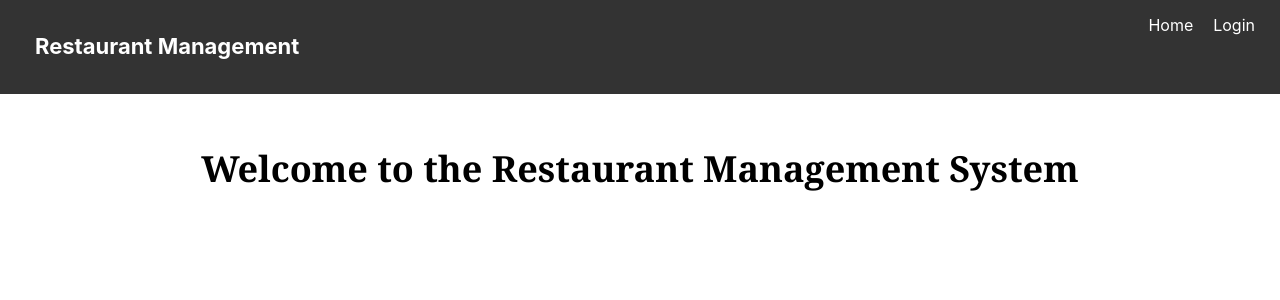
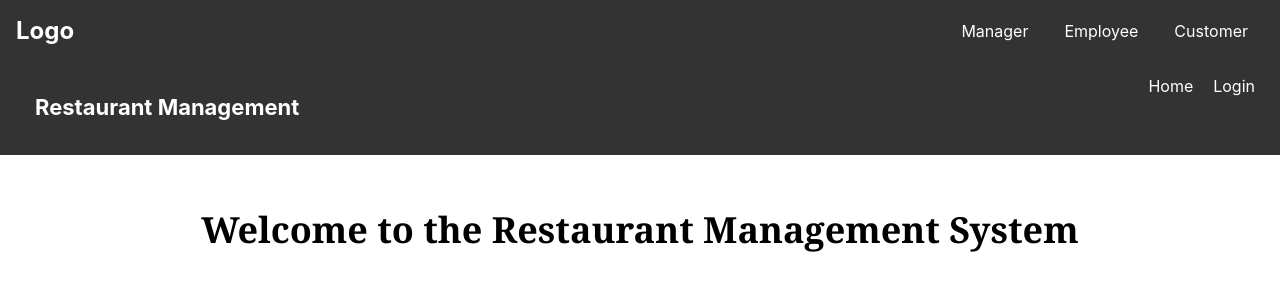
Before and after one commit to MadushanR/Restaurant_Management_System, a React (Create React App) app in the folder frontend/: page / in a window 1280 px wide. Shown: the top 300 px of the page. Built offline with nearby package versions, Linux system fonts and the light colour scheme.

Commit message:
navbar added

```diff
--- a/frontend/src/App.js
+++ b/frontend/src/App.js
@@ -5,13 +5,18 @@ import Login from "./components/Login";
 import Register from "./components/Register";
 import ForgotPassword from "./components/ForgotPassword";
 import PlaceOrder from "./components/PlaceOrder";
-
+import ManagerDashboard from './Manager/ManagerDashboard';
+import AddItem from "./Manager/AddItem";
+import Navbar from './Navbar';
 //const Home = () => <h1>Welcome to Restaurant Management System</h1>; // Temporary Home Page
 
 const App = () => {
   return (
     <Router>
+      <Navbar />
       <Routes>
+        <Route path="/Manager/ManagerDashboard" element={<ManagerDashboard />} />
+        <Route path="/additem" element={<AddItem />} />
         <Route path="/" element={<Home />} />   {/* ✅ Add this route */}
         <Route path="/login" element={<Login />} />
         <Route path="/register" element={<Register />} />
```
Also changed, not shown: 1 other file (tests, documents, lock files or other folders).
